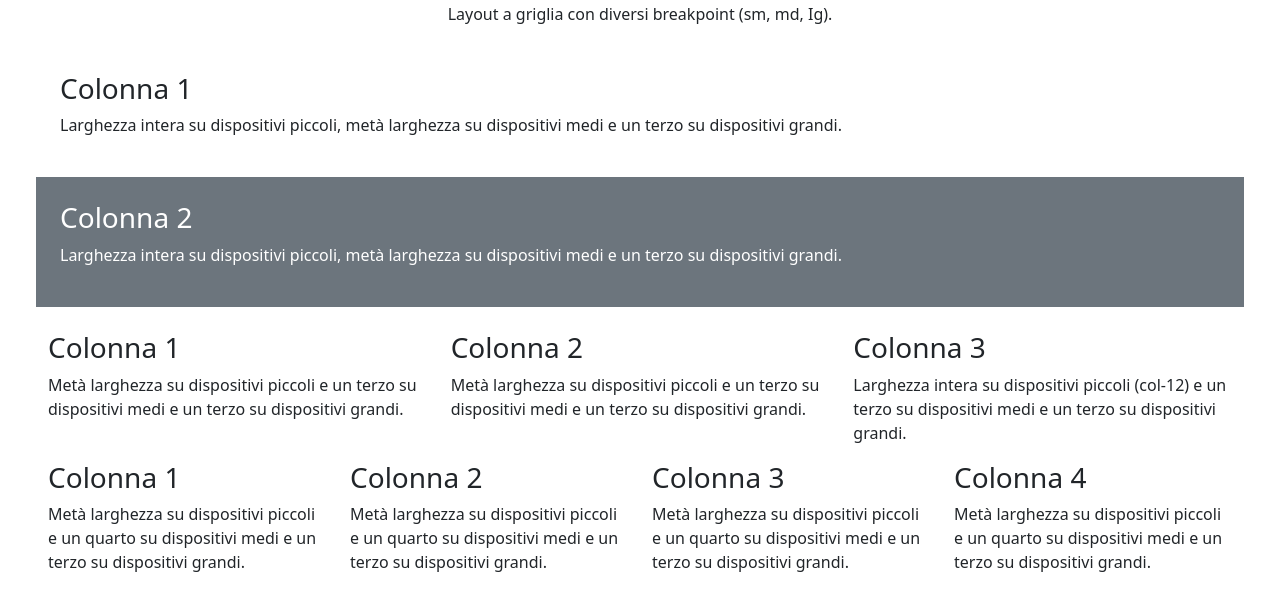
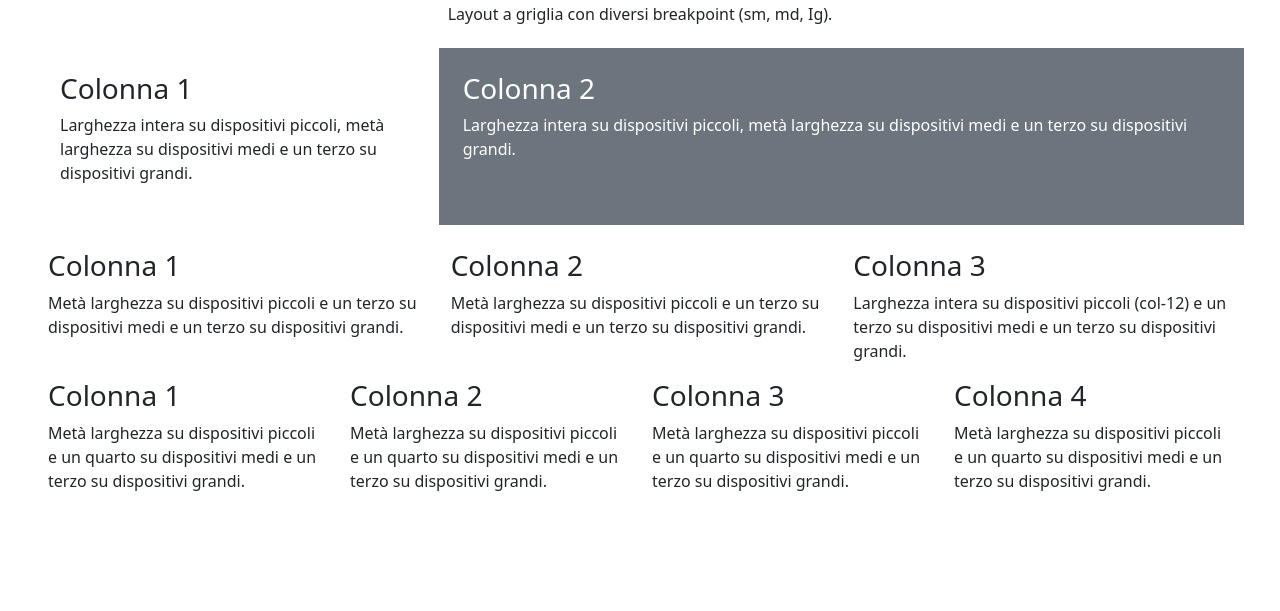
Before and after one commit to BassaniDavid/htmlcss-bootstrap-layout, a plain HTML site: page index.html in a window 1280 px wide. Shown: the part 85-696 px from the top of the page. Drawn offline with nearby package versions, Linux system fonts and the light colour scheme.

Commit message:
feat: first grid responsive

```diff
--- a/index.html
+++ b/index.html
@@ -19,13 +19,13 @@
     </header>
 
     <!-- prima griglia -->
-    <div class="row pb-4">
-        <div class="col col-12 p-4">
+    <div class="row row-cols-1 row-cols-md-2 pb-4">
+        <div class="col-lg-4  p-4">
             <h3 class="fs-3">Colonna 1</h3>
             <p>Larghezza intera su dispositivi piccoli, metà larghezza su dispositivi medi e un terzo su dispositivi
                 grandi.</p>
         </div>
-        <div class="col col-12 p-4 text-bg-secondary">
+        <div class="col-lg-8 p-4 text-bg-secondary">
             <h3 class="fs-3">Colonna 2</h3>
             <p class="bg-secondary">Larghezza intera su dispositivi piccoli, metà larghezza su dispositivi medi e un terzo su dispositivi
                 grandi.</p>
```
